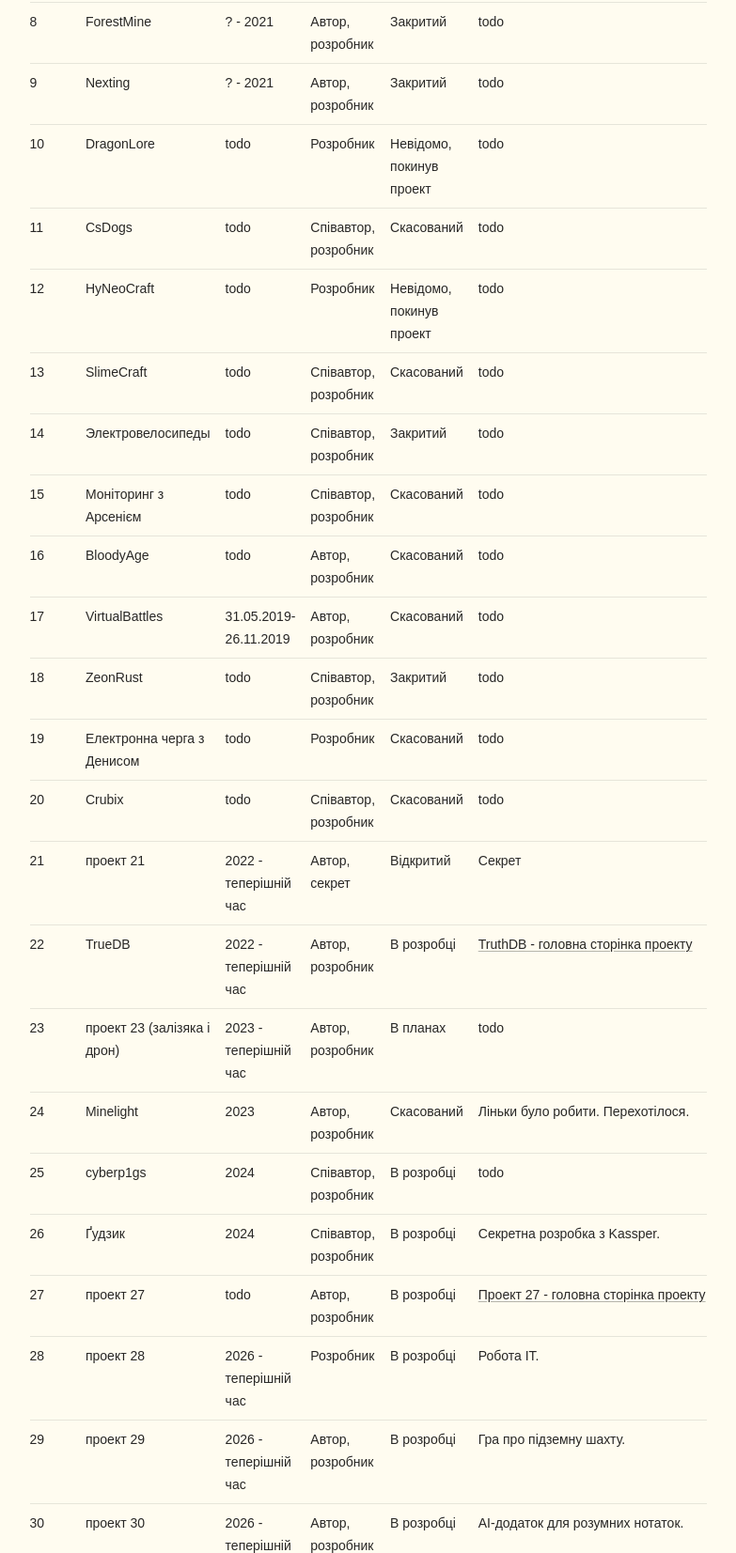
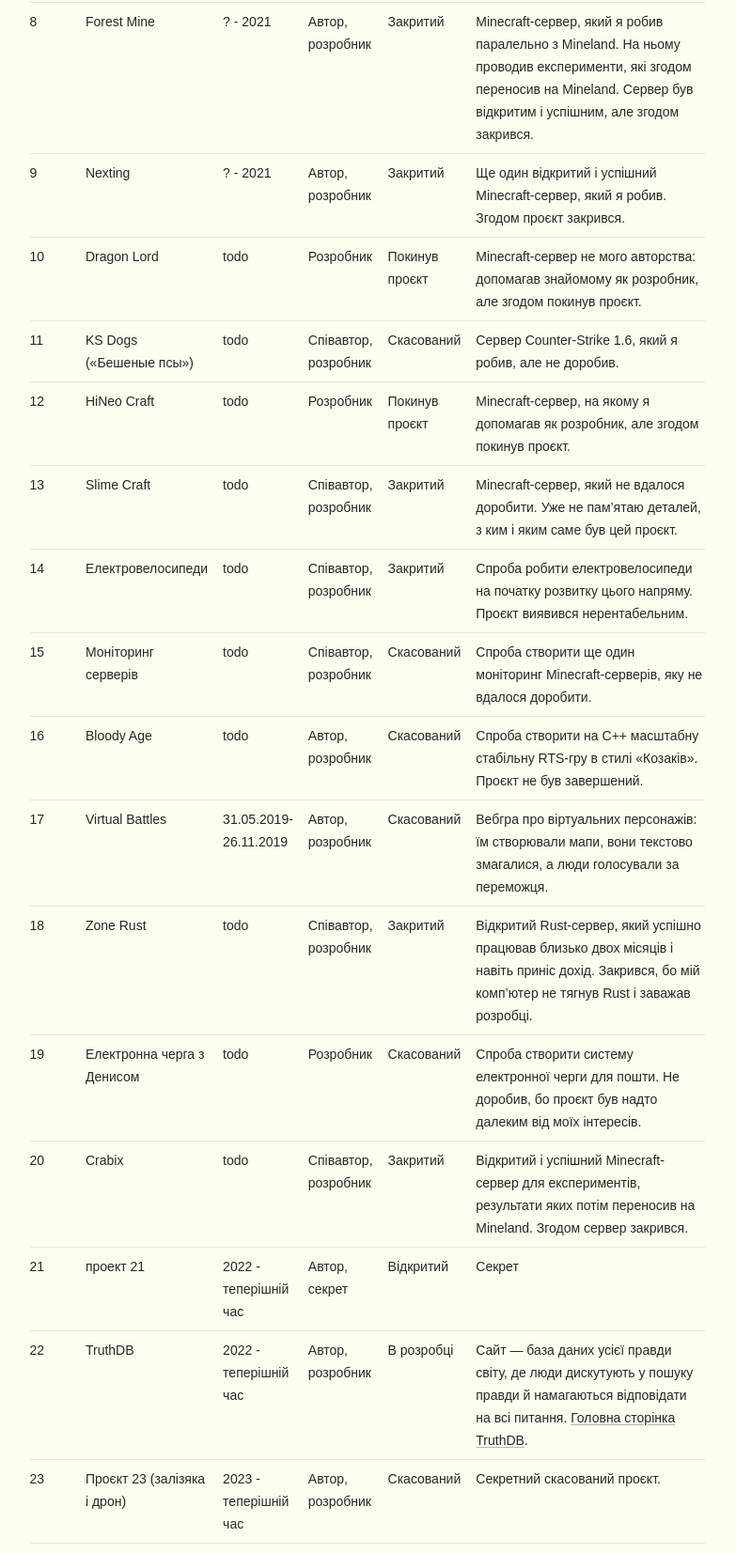
Before and after one commit to gomin1d/gomin1d-blog, an Astro site: page /writings/discourse/30-gomin1da in a window 1280 px wide. Shown: the part 1019-2672 px from the top of the page at 94% size, without its empty margins (393-1176 px from the left). Built offline with nearby package versions, Linux system fonts and the light colour scheme; Astro itself is replaced by a stand-in of ours.

Commit message:
Update project descriptions

```diff
--- a/src/content/writings/discourse/103-truthdb.md
+++ b/src/content/writings/discourse/103-truthdb.md
@@ -4,6 +4,8 @@ date: "2023-02-10 08:55:21.193784"
 tags: ["truthdb"]
 draft: false
 ---
+TruthDB — сайт і база даних усієї правди світу. Тут люди дискутують у пошуку правди та намагаються знайти відповіді на всі питання.
+
 Всі статті, пов'язані з TruthDB:
 * [Ідея проекту TruthDB gomin1d&rsquo;a](/writings/discourse/66-truthdb-gomin1da)
 * [Концепція проекту TruthDB gomin1d’a](/writings/discourse/102-truthdb-gomin1d-a)
--- a/src/content/writings/discourse/30-gomin1da.md
+++ b/src/content/writings/discourse/30-gomin1da.md
@@ -13,31 +13,31 @@ pinned: true
 | 4 | GamerMine | 05.10.2014-27.04.2015 | Співавтор, розробник | Закритий | Успішна спроба зробити Minecraft-сервер. Сервер певний час працював, але зрештою закрився через багато проблем і малий досвід розробки серверів. Сайт-пам’ятка: https://gamer-mine.gomin1d.top/. |
 | 5 | Mineland | 2016-2022 | Співавтор, розробник | Відкритий, покинув проект | Успішний Minecraft-сервер, який вдалося створити та який довго працював. Він працює досі, але я покинув проєкт. |
 | 6 | AsinHub | todo | Розробник | Скасований | Спроба автоматизувати дропшипінг за допомогою штучного інтелекту. Проєкт не вдався через обмежений час на розробку та великі технічні проблеми. |
-| 7 | YottaCraft | 2018-2021 | Співавтор, розробник | Закритий | Мій Minecraft-сервер, який я робив паралельно з Mineland. На ньому проводив експерименти, які потім переносив на Mineland. |
-| 8 | ForestMine | ? - 2021 | Автор, розробник | Закритий | todo |
-| 9 | Nexting | ? - 2021 | Автор, розробник | Закритий | todo |
-| 10 | DragonLore | todo | Розробник | Невідомо, покинув проект | todo |
-| 11 | CsDogs | todo | Співавтор, розробник | Скасований | todo |
-| 12 | HyNeoCraft | todo | Розробник | Невідомо, покинув проект | todo |
-| 13 | SlimeCraft | todo | Співавтор, розробник | Скасований | todo |
-| 14 | Электровелосипеды | todo | Співавтор, розробник | Закритий | todo |
-| 15 | Моніторинг з Арсенієм | todo | Співавтор, розробник | Скасований | todo |
-| 16 | BloodyAge | todo | Автор, розробник | Скасований | todo |
-| 17 | VirtualBattles | 31.05.2019-26.11.2019 | Автор, розробник | Скасований | todo |
-| 18 | ZeonRust | todo | Співавтор, розробник | Закритий | todo |
-| 19 | Електронна черга з Денисом | todo | Розробник | Скасований | todo |
-| 20 | Crubix | todo | Співавтор, розробник | Скасований | todo |
+| 7 | Jota Craft | 2018-2021 | Співавтор, розробник | Закритий | Мій Minecraft-сервер, який я робив паралельно з Mineland. На ньому проводив експерименти, які потім переносив на Mineland. |
+| 8 | Forest Mine | ? - 2021 | Автор, розробник | Закритий | Minecraft-сервер, який я робив паралельно з Mineland. На ньому проводив експерименти, які згодом переносив на Mineland. Сервер був відкритим і успішним, але згодом закрився. |
+| 9 | Nexting | ? - 2021 | Автор, розробник | Закритий | Ще один відкритий і успішний Minecraft-сервер, який я робив. Згодом проєкт закрився. |
+| 10 | Dragon Lord | todo | Розробник | Покинув проєкт | Minecraft-сервер не мого авторства: допомагав знайомому як розробник, але згодом покинув проєкт. |
+| 11 | KS Dogs («Бешеные псы») | todo | Співавтор, розробник | Скасований | Сервер Counter-Strike 1.6, який я робив, але не доробив. |
+| 12 | HiNeo Craft | todo | Розробник | Покинув проєкт | Minecraft-сервер, на якому я допомагав як розробник, але згодом покинув проєкт. |
+| 13 | Slime Craft | todo | Співавтор, розробник | Закритий | Minecraft-сервер, який не вдалося доробити. Уже не пам’ятаю деталей, з ким і яким саме був цей проєкт. |
+| 14 | Електровелосипеди | todo | Співавтор, розробник | Закритий | Спроба робити електровелосипеди на початку розвитку цього напряму. Проєкт виявився нерентабельним. |
+| 15 | Моніторинг серверів | todo | Співавтор, розробник | Скасований | Спроба створити ще один моніторинг Minecraft-серверів, яку не вдалося доробити. |
+| 16 | Bloody Age | todo | Автор, розробник | Скасований | Спроба створити на C++ масштабну стабільну RTS-гру в стилі «Козаків». Проєкт не був завершений. |
+| 17 | Virtual Battles | 31.05.2019-26.11.2019 | Автор, розробник | Скасований | Вебгра про віртуальних персонажів: їм створювали мапи, вони текстово змагалися, а люди голосували за переможця. |
+| 18 | Zone Rust | todo | Співавтор, розробник | Закритий | Відкритий Rust-сервер, який успішно працював близько двох місяців і навіть приніс дохід. Закрився, бо мій комп’ютер не тягнув Rust і заважав розробці. |
+| 19 | Електронна черга з Денисом | todo | Розробник | Скасований | Спроба створити систему електронної черги для пошти. Не доробив, бо проєкт був надто далеким від моїх інтересів. |
+| 20 | Crabix | todo | Співавтор, розробник | Закритий | Відкритий і успішний Minecraft-сервер для експериментів, результати яких потім переносив на Mineland. Згодом сервер закрився. |
 | 21 | проект 21 | 2022 - теперішній час | Автор, cекрет | Відкритий | Секрет |
-| 22 | TrueDB | 2022 - теперішній час | Автор, розробник | В розробці | [TruthDB - головна сторінка проекту](/writings/discourse/103-truthdb) |
-| 23 | проект 23 (залізяка і дрон) | 2023 - теперішній час | Автор, розробник | В планах | todo |
-| 24 | Minelight | 2023 | Автор, розробник | Скасований | Ліньки було робити. Перехотілося. |
-| 25 | cyberp1gs | 2024 | Співавтор, розробник | В розробці | todo |
-| 26 | Ґудзик | 2024 | Співавтор, розробник | В розробці | Секретна розробка з Kassper. |
-| 27 | проект 27 | todo | Автор, розробник | В розробці | [Проект 27 - головна сторінка проекту](/writings/discourse/177-topic) |
+| 22 | TruthDB | 2022 - теперішній час | Автор, розробник | В розробці | Сайт — база даних усієї правди світу, де люди дискутують у пошуку правди й намагаються відповідати на всі питання. [Головна сторінка TruthDB](/writings/discourse/103-truthdb). |
+| 23 | Проєкт 23 (залізяка і дрон) | 2023 - теперішній час | Автор, розробник | Скасований | Секретний скасований проєкт. |
+| 24 | Minelight | 2023 | Автор, розробник | Скасований | Окремий Minecraft-сервер на основі Skyblock із Mineland, де я хотів реалізувати ідеї, які не наважувався робити на Mineland. Не доробив; можливо, повернуся до нього колись. |
+| 25 | Cyberpix | 2024 | Співавтор, розробник | Скасований | Проєкт ставок на кіберспорт на основі штучного інтелекту. Не доробив, бо в Counter-Strike дані надто непередбачувані для надійного визначення переможця за загальними характеристиками команд і гравців. |
+| 26 | Goodzik | 2024 | Співавтор, розробник | Скасований | Українська дитяча соцмережа, яку я робив із Kassper: щось на кшталт українських ВКонтакті чи Facebook, із чатами в стилі Telegram та безпечними правилами — без насильства й усього поганого. Це був переважно навчальний проєкт для Kassper. |
+| 27 | Проєкт 27 | todo | Автор, розробник | В розробці | Гра моєї мрії про космос на C++: 2D-гра з власною воксельною фізикою. Обов’язково колись дороблю. [Головна сторінка проєкту](/writings/discourse/177-topic) |
 | 28 | проект 28 | 2026 - теперішній час | Розробник | В розробці | Робота IT. |
-| 29 | проект 29 | 2026 - теперішній час | Автор, розробник | В розробці | Гра про підземну шахту. |
-| 30 | проект 30 | 2026 - теперішній час | Автор, розробник | В розробці | AI-додаток для розумних нотаток. |
-| 31 | Громадська організація | 2026 - теперішній час | Автор, засновник | В розробці | [Сайт петицій](https://petition.gomin1d.top/). |
+| 29 | Проєкт 29 | 2026 - теперішній час | Автор, розробник | В розробці | Гра про підземну шахту в дусі Factorio та Minecraft: виживання у блоковому світі під землею, де на поверхні радіація, а люди з Місяця бомбардують Землю. Мета — розробити під землею ядерну зброю та знищити Місяць у відповідь. |
+| 30 | Проєкт 30 | 2026 - теперішній час | Автор, розробник | В розробці | Додаток для розумних нотаток і автоматизацій: розумні сповіщення й нагадування, а також структуроване зберігання необмеженої кількості інформації. |
+| 31 | Розумні петиції | 2026 - теперішній час | Автор, засновник | В розробці | Громадська організація з дослідження петицій. [Сайт петицій](https://petition.gomin1d.top/). |
 
 ---
 
```
